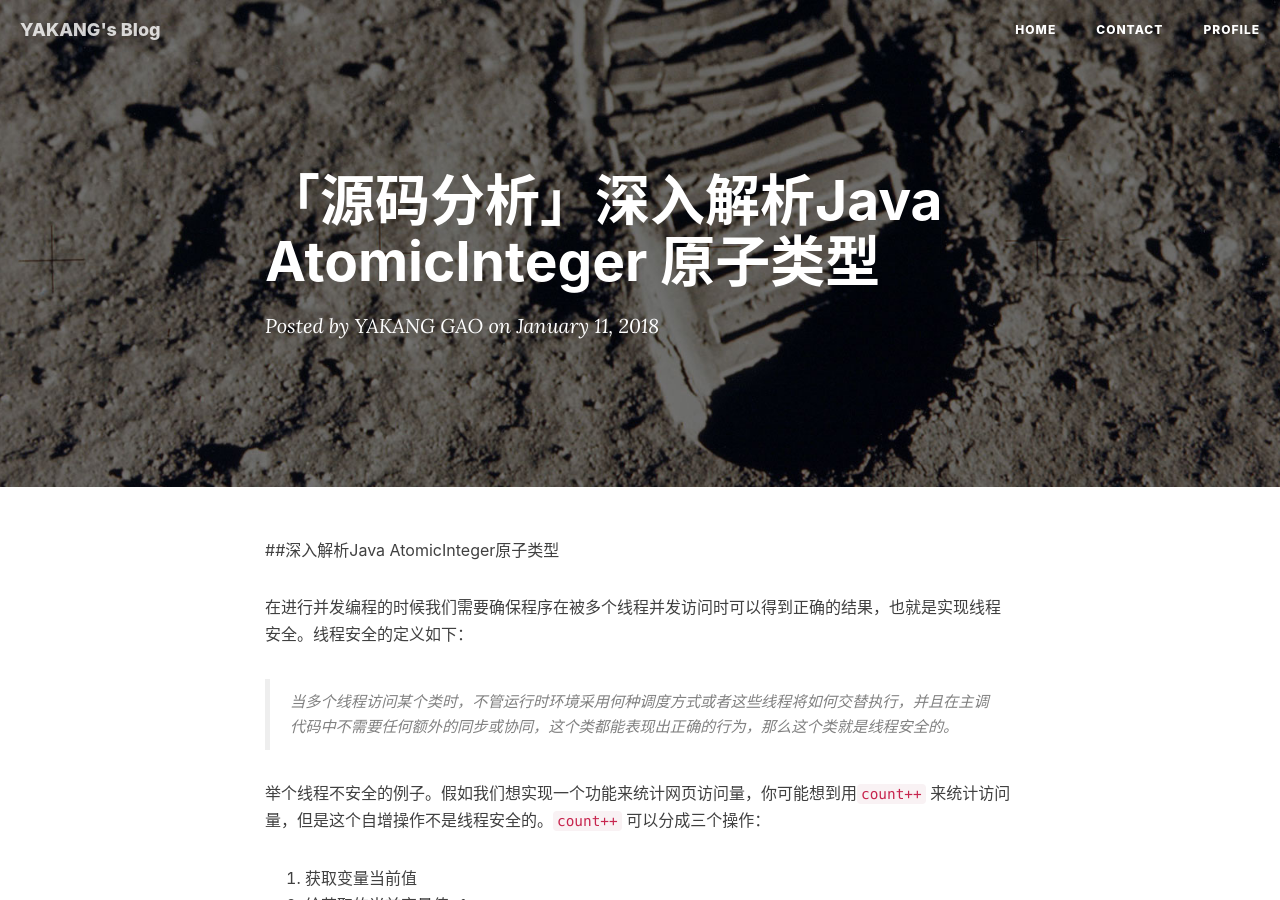
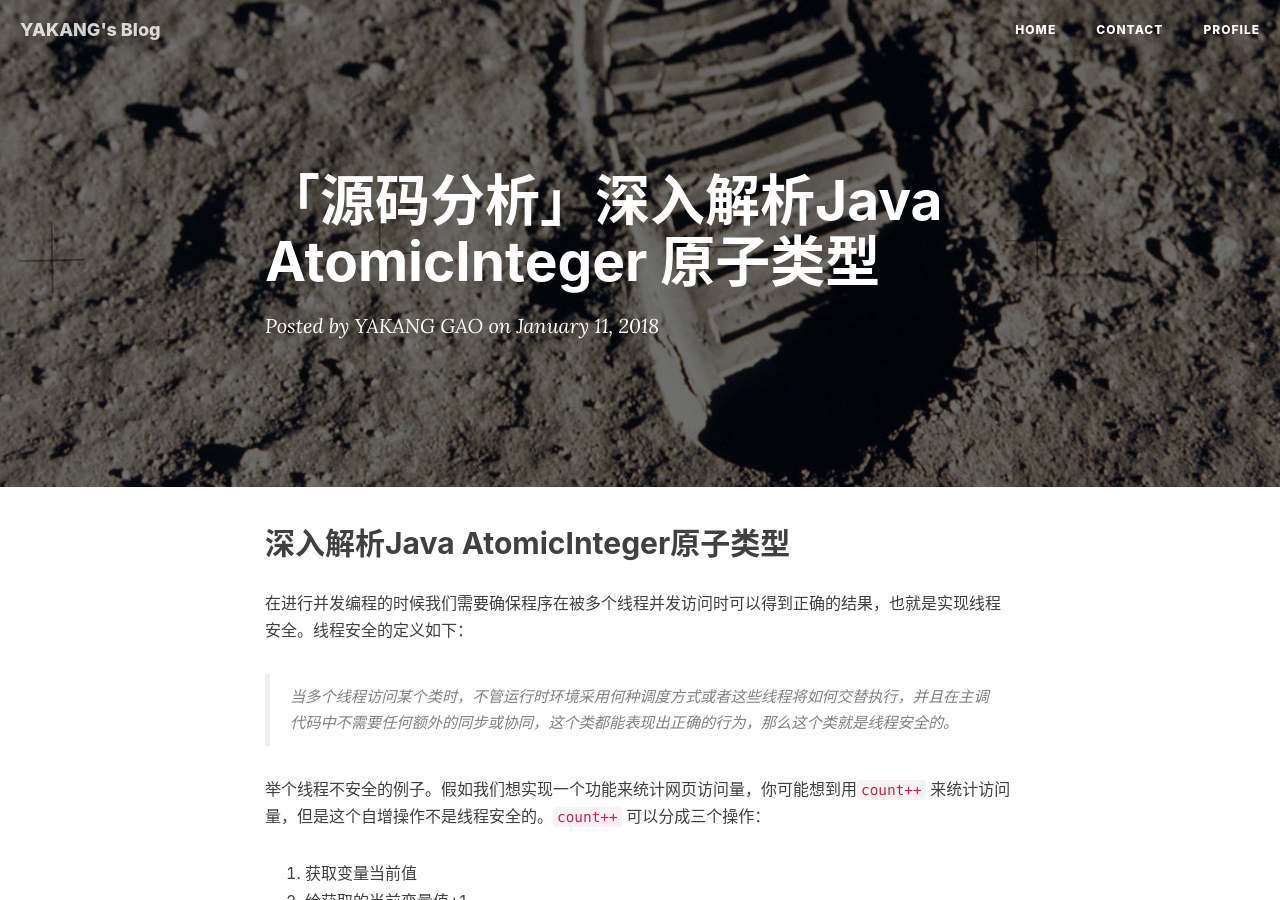
Before and after one commit to rever4433/rever4433.github.io, a Jekyll site: the page built from _posts/2018-01-11-source-decode-atomicinteger.markdown, in a window 1280 px wide and 900 px high. Built offline with Jekyll 4.4.1, drawn with Linux system fonts in a browser that asks for light colours; nearby versions of some CDN libraries; some of the changed text lies outside the part shown.

Commit message:
修复了显示问题

````diff
--- a/_config.yml
+++ b/_config.yml
@@ -23,3 +23,14 @@ paginate: 5
 exclude: ["less","node_modules","Gruntfile.js","package.json","README.md"]
 
 gems: [jekyll-paginate, jekyll-feed]
+# Friends
+friends: [
+    {
+        title: "Foo Blog",
+        href: "http://foo.github.io/"
+    },
+    {
+        title: "Bar Blog",
+        href: "http://bar.github.io"
+    }
+]
--- a/_posts/2018-01-11-source-decode-atomicinteger.markdown
+++ b/_posts/2018-01-11-source-decode-atomicinteger.markdown
@@ -6,7 +6,7 @@ author:     "YAKANG GAO"
 header-img: "img/post-bg-05.jpg"
 ---
 
-##深入解析Java AtomicInteger原子类型
+## 深入解析Java AtomicInteger原子类型
 
 在进行并发编程的时候我们需要确保程序在被多个线程并发访问时可以得到正确的结果，也就是实现线程安全。线程安全的定义如下：
 
@@ -184,7 +184,7 @@ Unsafe是JDK内部的工具类，主要实现了平台相关的操作。下面
 
 Unsafe的具体实现跟本篇的目标关联不大，你只要知道这段代码是为了获取value在堆内存中的偏移量就够了。偏移量在AtomicInteger中很重要，原子操作都靠它来实现。
 
-###Value的定义和volatile
+### Value的定义和volatile
 
 AtomicInteger 本身是个整型，所以最重要的属性就是value，我们看看它是如何声明value的
 
@@ -234,6 +234,6 @@ AtomicInteger 中的CAS操作就是```compareAndSet()```，其作用是每次从
 
 没看AtomicInteger  源码之前，我认为其内部是用```synchronized``` 来实现的原子操作。查阅资料后发现```synchronized``` 会影响性能，因为Java中的```synchronized``` 锁是独占锁，虽然可以实现原子操作，但是这种实现方式的并发性能很差。
 
-###总结
+### 总结
 
 总结一下，AtomicInteger 中主要实现了整型的原子操作，防止并发情况下出现异常结果，其内部主要依靠JDK 中的unsafe 类操作内存中的数据来实现的。volatile 修饰符保证了value在内存中其他线程可以看到其值得改变。CAS操作保证了AtomicInteger 可以安全的修改value 的值。
````
